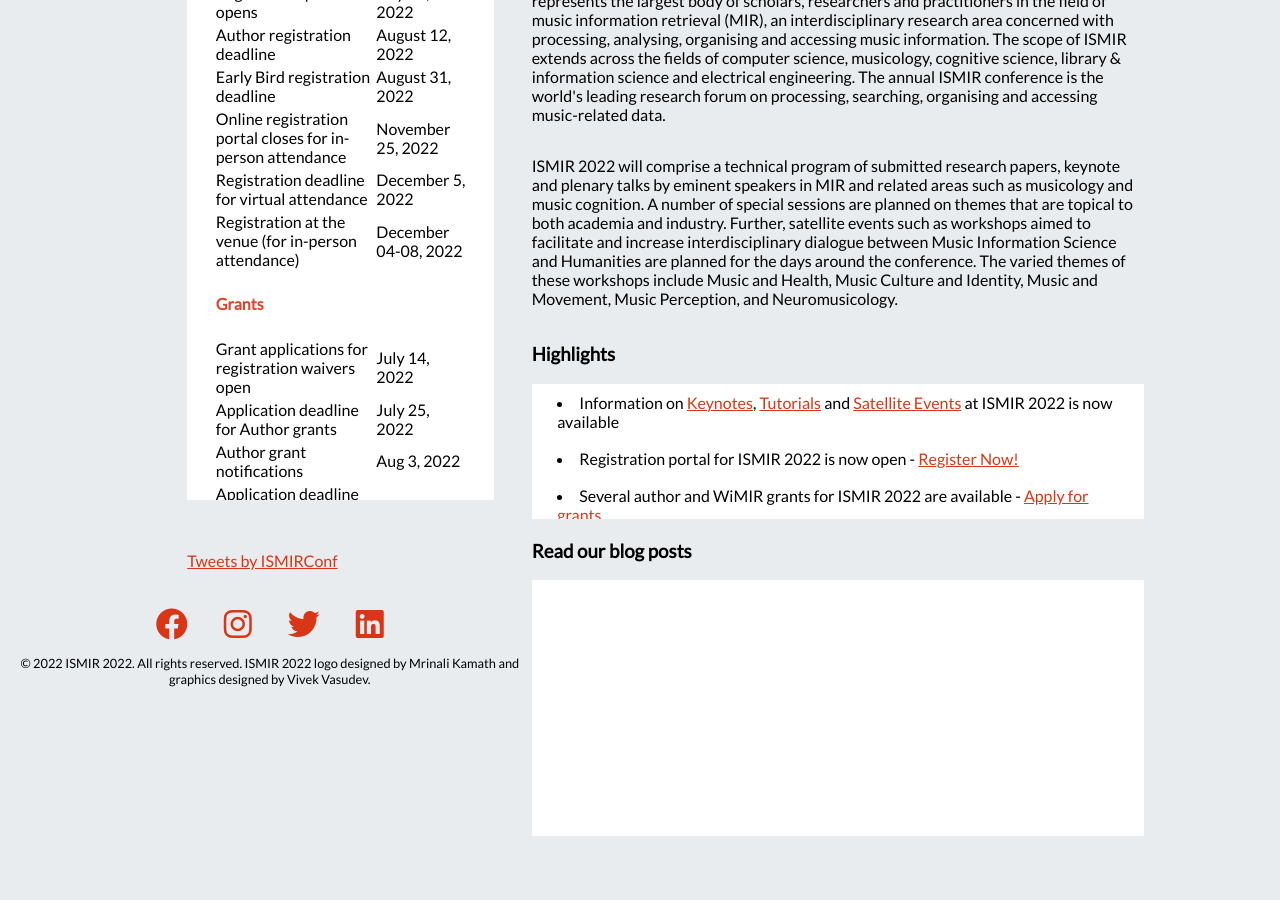
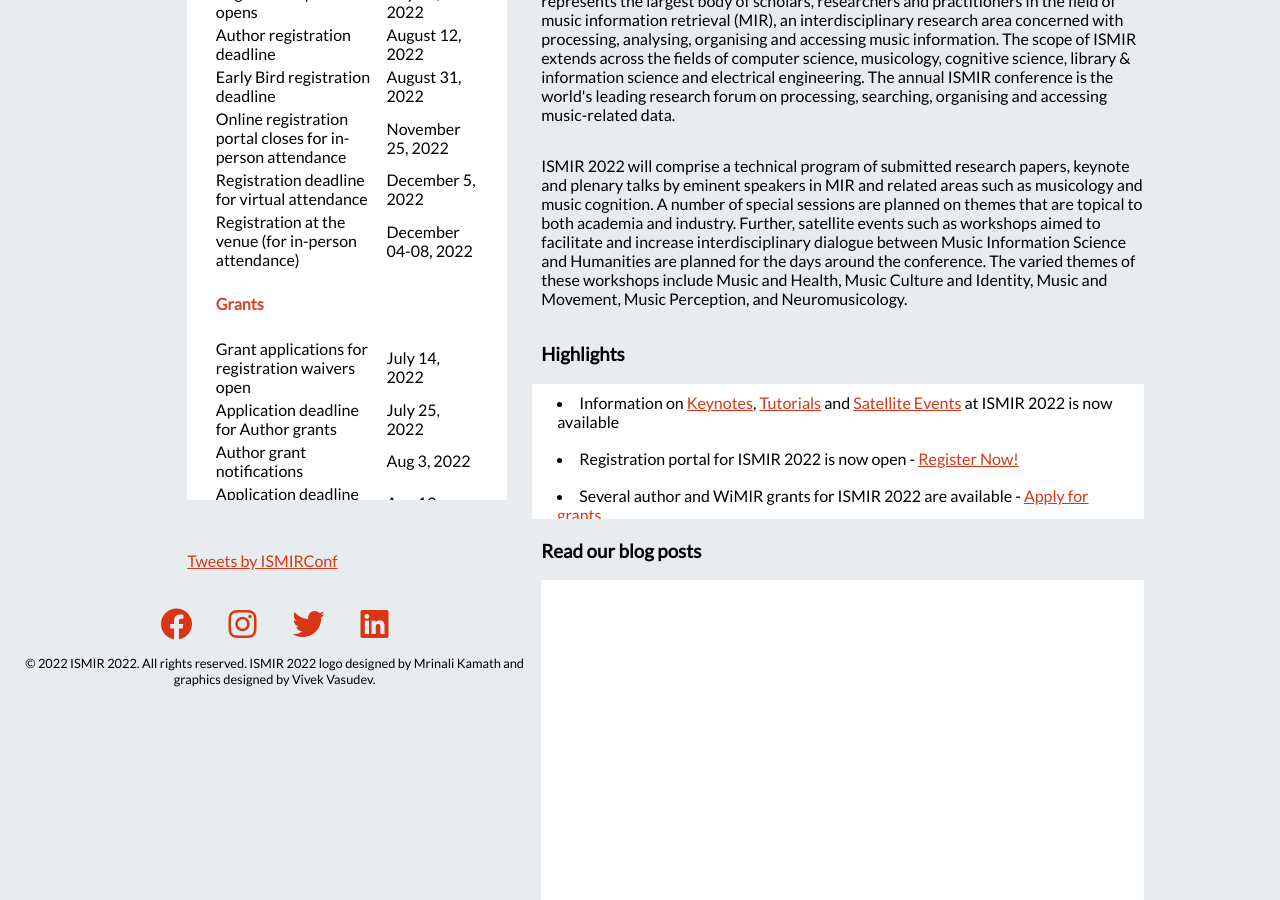
Before and after one commit to ismir2022/ismir2022.github.io, a Jekyll site: the page built from index_staging.md, in a window 1280 px wide and 900 px high, scrolled down 719 px. Built offline with Jekyll 4.4.1, drawn with Linux system fonts in a browser that asks for light colours; nearby versions of some CDN libraries; comment, search, counter and statistics services are not loaded; before the commit the page ends 1555 px from its top, so only the background shows below that.

Commit message:
slight adjustments - index staging

```diff
--- a/index_staging.md
+++ b/index_staging.md
@@ -3,14 +3,14 @@ layout: default
 title: International Society for Music Information Retrieval
 ---
 
-<h1 style="float:right; width:64%;"> Welcome to ISMIR 2022! </h1>
-<p style="float:right; width:64%;">The 23rd International Society for Music Information Retrieval Conference (ISMIR 2022) will take place in a hybrid format from Dec 4-8, 2022 and will be hosted in Bengaluru, India. The International Society for Music Information Retrieval (ISMIR) represents the largest body of scholars, researchers and practitioners in the field of music information retrieval (MIR), an interdisciplinary research area concerned with processing, analysing, organising and accessing music information. The scope of ISMIR extends across the fields of computer science, musicology, cognitive science, library & information science and electrical engineering. The annual ISMIR conference is the world's leading research forum on processing, searching, organising and accessing music-related data.
+<h1 style="float:right; width:63%;"> Welcome to ISMIR 2022! </h1>
+<p style="float:right; width:63%;">The 23rd International Society for Music Information Retrieval Conference (ISMIR 2022) will take place in a hybrid format from Dec 4-8, 2022 and will be hosted in Bengaluru, India. The International Society for Music Information Retrieval (ISMIR) represents the largest body of scholars, researchers and practitioners in the field of music information retrieval (MIR), an interdisciplinary research area concerned with processing, analysing, organising and accessing music information. The scope of ISMIR extends across the fields of computer science, musicology, cognitive science, library & information science and electrical engineering. The annual ISMIR conference is the world's leading research forum on processing, searching, organising and accessing music-related data.
 </p>
-<p style="float:right; width:64%;">
+<p style="float:right; width:63%;">
 ISMIR 2022 will comprise a technical program of submitted research papers, keynote and plenary talks by eminent speakers in MIR and related areas such as musicology and music cognition. A number of special sessions are planned on themes that are topical to both academia and industry. Further, satellite events such as workshops aimed to facilitate and increase interdisciplinary dialogue between Music Information Science and Humanities are planned for the days around the conference. The varied themes of these workshops include Music and Health, Music Culture and Identity, Music and Movement, Music Perception, and Neuromusicology.
 </p>
 <br>
-<h3 style="float:right; width:64%">Highlights</h3>
+<h3 style="float:right; width:63%">Highlights</h3>
 <table class="scrolldown" rules=none style="float:right; width:64%;">
 		<tbody>
             <tr>
@@ -25,9 +25,9 @@ ISMIR 2022 will comprise a technical program of submitted research papers, keyno
 		</tbody>
 </table>
 
-<div class="row" style="float:right; width:64%">
+<div class="row" style="float:right; width:63%">
     <h3 style="padding-top: 0.125em;"> Read our blog posts </h3>
-    <section style="background-color: rgb(255, 255, 255); height:20vw">
+    <section style="background-color: rgb(255, 255, 255); height:25vw">
         <!-- <div class="home-post-list" itemscope="" itemtype="http://schema.org/Blog">
             {% for post in site.posts %}
                 {% include card.html %}
@@ -46,7 +46,7 @@ ISMIR 2022 will comprise a technical program of submitted research papers, keyno
 </div>
 
 ### Important Dates (AoE)
-<table style="width:24vw; height:65vh; display: block; overflow-y:auto; overflow-x:hidden; background-color:rgb(255, 255, 255); padding-left: 2vw; padding-right: 2vw; padding-bottom: 1vh;">
+<table style="width:25vw; height:65vh; display: block; overflow-y:auto; overflow-x:hidden; background-color:rgb(255, 255, 255); padding-left: 2vw; padding-right: 2vw; padding-bottom: 1vh;">
         <tr>
             <td><h4><span style="color:#DB442A">Registration</span></h4></td>
             <td> </td>
@@ -193,7 +193,7 @@ ISMIR 2022 will comprise a technical program of submitted research papers, keyno
         </tr>
 </table>
 <br>
-<div style="float:left;"><a class="twitter-timeline" data-width="24vw" data-height="400" href="https://twitter.com/ISMIRConf?ref_src=twsrc%5Etfw">Tweets by ISMIRConf</a> <script async src="https://platform.twitter.com/widgets.js" charset="utf-8"></script></div>
+<div style="float:left;"><a class="twitter-timeline" data-width="25vw" data-height="400" href="https://twitter.com/ISMIRConf?ref_src=twsrc%5Etfw">Tweets by ISMIRConf</a> <script async src="https://platform.twitter.com/widgets.js" charset="utf-8"></script></div>
 <!-- <div class="mobiletwitter"><a class="twitter-timeline" data-width="250" data-height="400" href="https://twitter.com/ISMIRConf?ref_src=twsrc%5Etfw">Tweets by ISMIRConf</a> <script async src="https://platform.twitter.com/widgets.js" charset="utf-8"></script></div> -->
 <br>
 <br>
```
